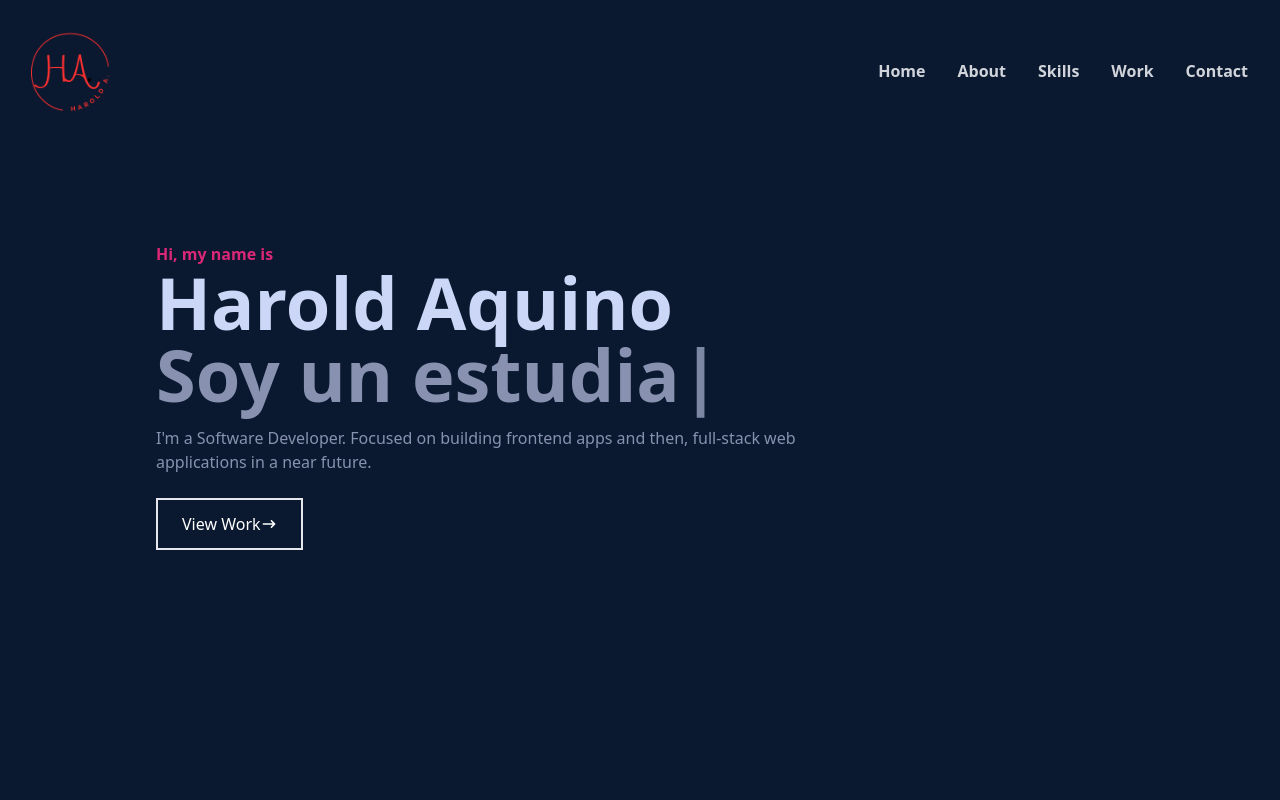
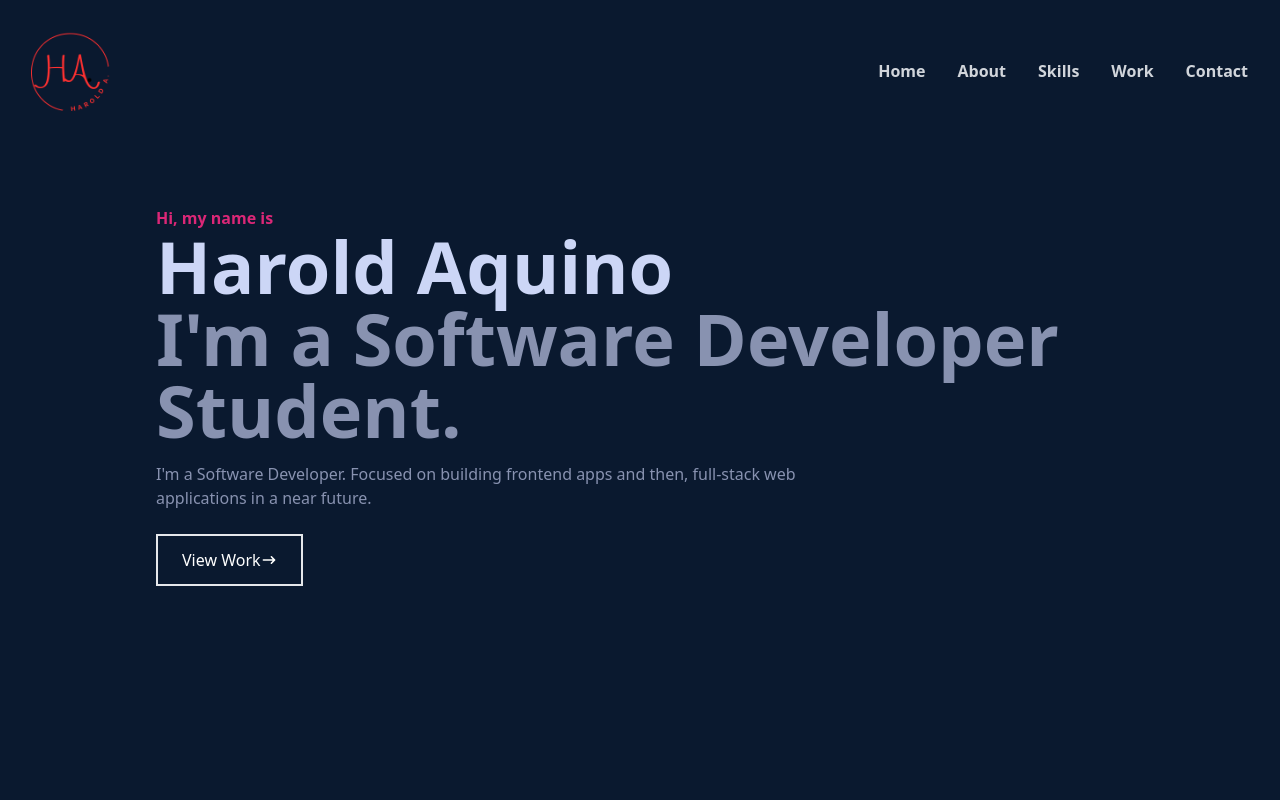
Before and after one commit to RDHarold11/portfolio, a React (Vite) app: page / in a window 1280 px wide. Shown: the top 800 px of the page. Built offline with nearby package versions, Linux system fonts and the light colour scheme.

Commit message:
Deleted the react typed

```diff
--- a/src/components/Home.jsx
+++ b/src/components/Home.jsx
@@ -9,11 +9,7 @@
         <div className='max-w-[1000px] mx-auto flex flex-col justify-center h-full px-4'>
             <p className='text-pink-600 font-bold'>Hi, my name is</p>
             <h1 className='text-4xl sm:text-7xl font-bold text-[#ccd6f6]'>Harold Aquino</h1>
-            <h2 className='text-4xl sm:text-7xl font-bold text-[#8892b0]'><TypeWritter onInit={(type) => {
-              type.typeString("Bienvenido.").pauseFor(1000).deleteAll().typeString("Soy un estudiante de Desarrollo de Sofware.").start()
-              }} options={{
-                loop: true
-              }}></TypeWritter></h2>
+            <h2 className='text-4xl sm:text-7xl font-bold text-[#8892b0]'>I'm a Software Developer Student.</h2>
             <p className='text-[#8892b0] py-4 max-w-[700px] hover:text-white duration-100 transition-all ease-in-out'>I'm a Software Developer. Focused on building frontend apps and then, full-stack web applications in a near future.</p>
             <div>
                 <button className='text-white border-2 px-6 py-3 my-2 flex items-center justify-between hover:bg-pink-600 hover:border-pink-600'><Link to="work" smooth={true} duration={500}>View Work</Link><HiArrowNarrowRight/> </button>
```
